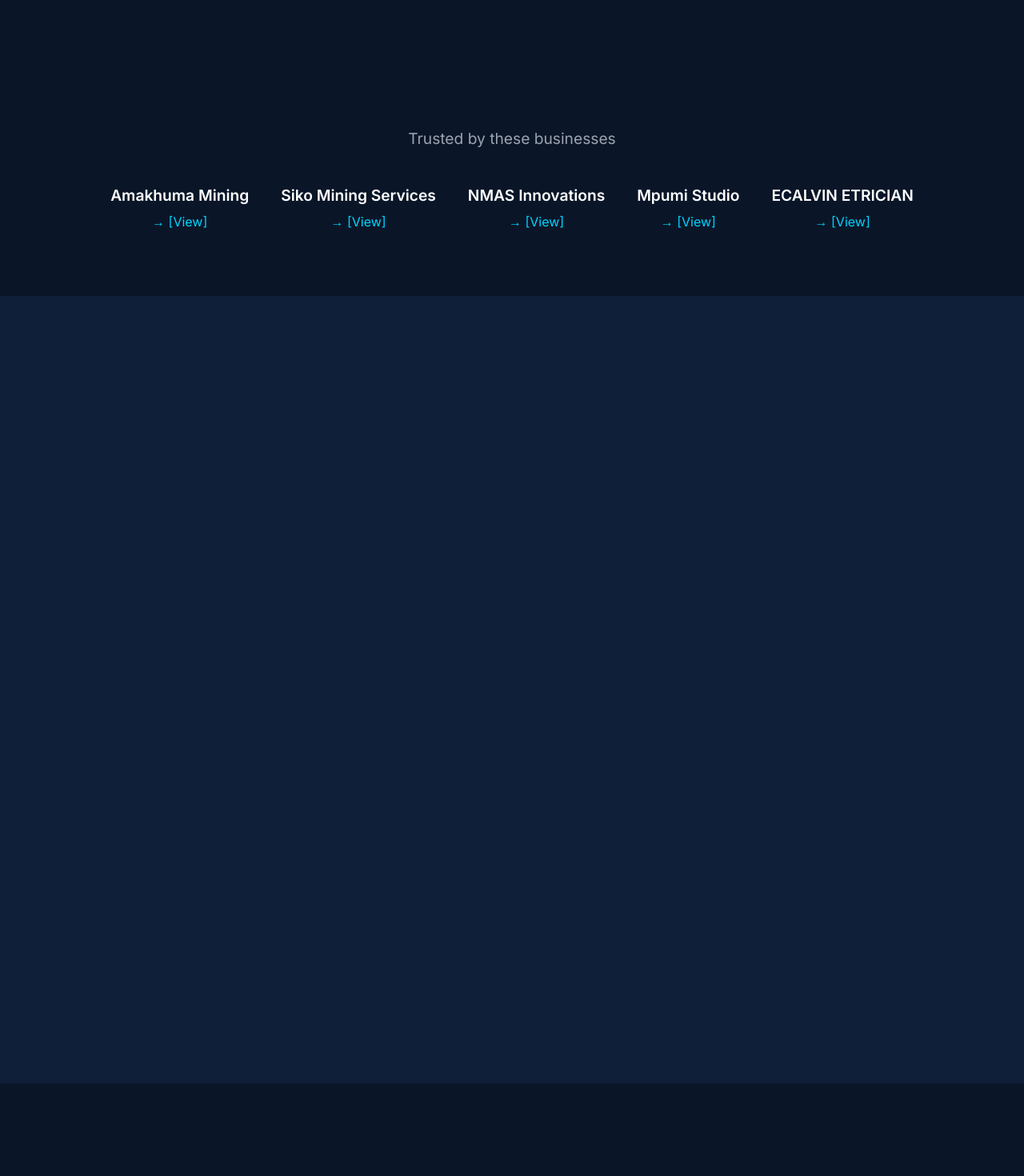
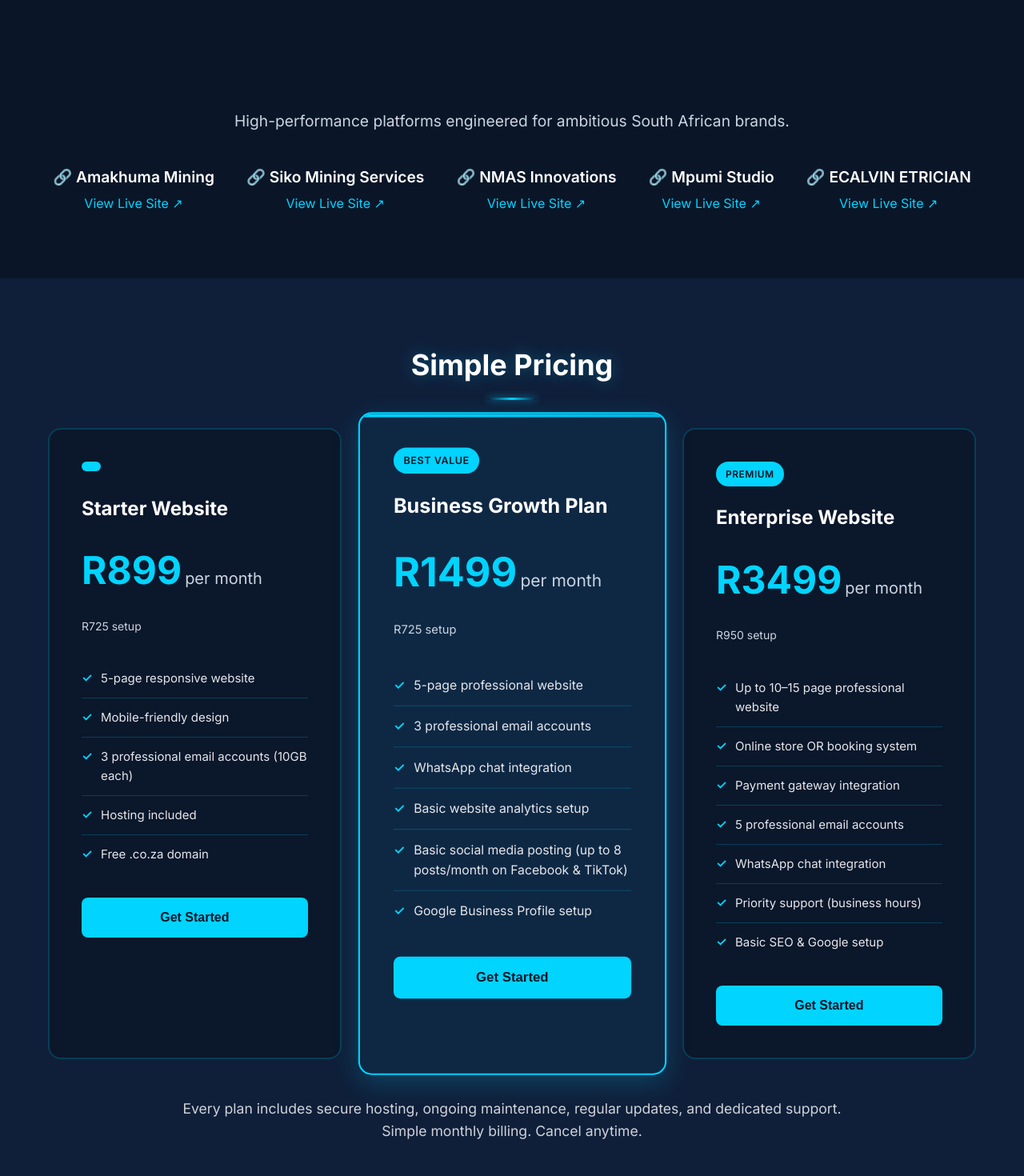
Before and after one commit to nmas3729/webcraft-nextjs, a Next.js app: page / in a window 1280 px wide. Shown: the part 1260-2730 px from the top of the page at 80% size. Built offline with nearby package versions, Linux system fonts and the light colour scheme.

Commit message:
Added my file

```diff
--- a/app/components/Benefits.tsx
+++ b/app/components/Benefits.tsx
@@ -3,18 +3,18 @@
 const benefits: Benefit[] = [
   {
     icon: '💰',
-    title: 'Pay After, Not Before',
-    description: 'See your website first. Love it, then pay. No R30K upfront.'
+    title: 'See It Before You Pay',
+    description: 'We build your preview site completely risk-free. Only pay when you love the final design.'
   },
   {
     icon: '🔓',
-    title: 'No Contracts',
-    description: 'Cancel anytime. No penalties. No questions.'
+    title: 'Zero Lock-In Contracts',
+    description: 'Enjoy total flexibility. Our month-to-month subscriptions can be cancelled at any time without penalties.'
   },
   {
     icon: '⚡',
-    title: 'Built for Speed',
-    description: 'Loads in 2 seconds. Google loves fast sites.'
+    title: 'Engineered for Speed',
+    description: 'Built on lightning-fast Next.js architecture. Your site loads in under 2 seconds, maximizing Google rankings.'
   }
 ];
 
--- a/app/components/Contact.tsx
+++ b/app/components/Contact.tsx
@@ -1,16 +1,16 @@
-'use client';
+"use client";
 
-import { useState, FormEvent } from 'react';
-import type { FormData } from '../lib/types';
+import { useState, FormEvent } from "react";
+import type { FormData } from "../lib/types";
 
 export default function Contact() {
   const [formData, setFormData] = useState<FormData>({
-    name: '',
-    business: '',
-    email: '',
-    phone: '',
-    plan: '',
-    message: ''
+    name: "",
+    business: "",
+    email: "",
+    phone: "",
+    plan: "",
+    message: "",
   });
 
   const [isSubmitting, setIsSubmitting] = useState(false);
@@ -24,35 +24,42 @@
     const whatsappURL = `https://wa.me/27674877278?text=${encodeURIComponent(whatsappMessage)}`;
 
     // Open WhatsApp
-    window.open(whatsappURL, '_blank');
+    window.open(whatsappURL, "_blank");
 
     // Reset form
     setFormData({
-      name: '',
-      business: '',
-      email: '',
-      phone: '',
-      plan: '',
-      message: ''
+      name: "",
+      business: "",
+      email: "",
+      phone: "",
+      plan: "",
+      message: "",
     });
 
     setIsSubmitting(false);
   };
 
-  const handleChange = (e: React.ChangeEvent<HTMLInputElement | HTMLSelectElement | HTMLTextAreaElement>) => {
+  const handleChange = (
+    e: React.ChangeEvent<
+      HTMLInputElement | HTMLSelectElement | HTMLTextAreaElement
+    >,
+  ) => {
     setFormData({
       ...formData,
-      [e.target.name]: e.target.value
+      [e.target.name]: e.target.value,
     });
   };
 
   return (
     <section className="contact" id="contact">
       <div className="container">
-        <h2>Ready?</h2>
+        <h2>Ready to elevate your business?</h2>
         <p>
-          <a href="mailto:webcraft@nmas.co.za" style={{ color: 'inherit', textDecoration: 'none' }}>
-            Get your free website preview in 5 days.
+          <a
+            href="mailto:webcraft@nmas.co.za"
+            style={{ color: "inherit", textDecoration: "none" }}
+          >
+            Get your free, no-obligation website preview in 5 days.
           </a>
         </p>
         <form id="contactForm" onSubmit={handleSubmit}>
@@ -97,16 +104,22 @@
             />
           </div>
           <div className="form-group">
+            <label htmlFor="plan" className="sr-only">
+              Pick a plan
+            </label>
             <select
+              id="plan"
               name="plan"
               required
               value={formData.plan}
               onChange={handleChange}
             >
               <option value="">Pick a plan *</option>
-              <option value="Starter">Starter (R899/mo)</option>
-              <option value="Business">Business (R1,799/mo)</option>
-              <option value="Enterprise">Enterprise (R3,499/mo)</option>
+              <option value="Starter Website">Starter Website (R899 per month)</option>
+              <option value="Business Growth Plan">
+                Business Growth Plan (R1,499 per month)
+              </option>
+              <option value="Enterprise Website">Enterprise Website (R3,499 per month)</option>
             </select>
           </div>
           <div className="form-group">
@@ -124,7 +137,7 @@
             className="btn btn-primary btn-full"
             disabled={isSubmitting}
           >
-            {isSubmitting ? 'Sending...' : 'Get Free Preview'}
+            {isSubmitting ? "Sending..." : "Get Free Preview"}
           </button>
         </form>
       </div>
--- a/app/components/Footer.tsx
+++ b/app/components/Footer.tsx
@@ -1,12 +1,12 @@
-'use client';
+"use client";
 
-import Image from 'next/image';
+import Image from "next/image";
 
 export default function Footer() {
   const scrollToSection = (id: string) => {
     const element = document.querySelector(id);
     if (element) {
-      element.scrollIntoView({ behavior: 'smooth' });
+      element.scrollIntoView({ behavior: "smooth" });
     }
   };
 
@@ -27,81 +27,109 @@
                 <div className="logo">
                   NMAS<span className="logo-accent">WebCraft</span>
                 </div>
-                <div className="logo-subtext">division of NMAS Innovations</div>
+                <div className="logo-subtext">An NMAS Innovations Company</div>
               </div>
             </div>
-            <p>Premium Next.js websites for South African businesses. Pay nothing until it&apos;s live.</p>
+            <p>
+              High-performance web architecture for South African businesses. Subscriptions start only when you love the final design.
+            </p>
           </div>
           <div>
-            <h4>Quick Links</h4>
+            <h3>Quick Links</h3>
             <ul>
               <li>
-                <a href="#pricing" onClick={(e) => {
+                <a
+                  href="#pricing"
+                  onClick={(e) => {
                     e.preventDefault();
-                  scrollToSection('#pricing');
-                }}>
+                    scrollToSection("#pricing");
+                  }}
+                >
                   Pricing
                 </a>
               </li>
               <li>
-                <a href="#how" onClick={(e) => {
+                <a
+                  href="#how"
+                  onClick={(e) => {
                     e.preventDefault();
-                  scrollToSection('#how');
-                }}>
+                    scrollToSection("#how");
+                  }}
+                >
                   How It Works
                 </a>
               </li>
               <li>
-                <a href="#faq" onClick={(e) => {
+                <a
+                  href="#faq"
+                  onClick={(e) => {
                     e.preventDefault();
-                  scrollToSection('#faq');
-                }}>
+                    scrollToSection("#faq");
+                  }}
+                >
                   FAQ
                 </a>
               </li>
             </ul>
           </div>
           <div>
-            <h4>Plans</h4>
+            <h3>Plans</h3>
             <ul>
               <li>
-                <a href="#pricing" onClick={(e) => {
+                <a
+                  href="#pricing"
+                  onClick={(e) => {
                     e.preventDefault();
-                  scrollToSection('#pricing');
-                }}>
-                  Starter
+                    scrollToSection("#pricing");
+                  }}
+                >
+                  Starter Website
                 </a>
               </li>
               <li>
-                <a href="#pricing" onClick={(e) => {
+                <a
+                  href="#pricing"
+                  onClick={(e) => {
                     e.preventDefault();
-                  scrollToSection('#pricing');
-                }}>
-                  Business
+                    scrollToSection("#pricing");
+                  }}
+                >
+                  Business Growth Plan
                 </a>
               </li>
               <li>
-                <a href="#pricing" onClick={(e) => {
+                <a
+                  href="#pricing"
+                  onClick={(e) => {
                     e.preventDefault();
-                  scrollToSection('#pricing');
-                }}>
-                  Enterprise
+                    scrollToSection("#pricing");
+                  }}
+                >
+                  Enterprise Website
                 </a>
               </li>
             </ul>
           </div>
           <div>
-            <h4>Contact</h4>
+            <h3>Contact</h3>
             <ul>
               <li>
-                <a href="https://wa.me/27674877278" target="_blank" rel="noopener noreferrer">
+                <a
+                  href="https://wa.me/27674877278"
+                  target="_blank"
+                  rel="noopener noreferrer"
+                >
                   WhatsApp Us
                 </a>
               </li>
               <li>+27 67 487 7278</li>
               <li>Johannesburg, SA</li>
               <li>
-                <a href="https://www.webcraft.nmas.co.za" target="_blank" rel="noopener noreferrer">
+                <a
+                  href="https://www.webcraft.nmas.co.za"
+                  target="_blank"
+                  rel="noopener noreferrer"
+                >
                   www.webcraft.nmas.co.za
                 </a>
               </li>
--- a/app/components/Hero.tsx
+++ b/app/components/Hero.tsx
@@ -12,10 +12,10 @@
     <section className="hero">
       <div className="container">
         <h1>
-          Premium Websites from<br />
-          <span className="highlight">R899/Month</span>
+          Professional Websites from<br />
+          <span className="highlight">R899/month</span>
         </h1>
-        <p>Pay nothing until it&apos;s live. No contracts.</p>
+        <p>All-inclusive website subscriptions. Zero upfront costs. Cancel anytime.</p>
         <div className="hero-ctas">
           <button
             className="btn btn-primary"
--- a/app/components/HowItWorks.tsx
+++ b/app/components/HowItWorks.tsx
@@ -3,23 +3,23 @@
 const steps: Step[] = [
   {
     number: 1,
-    title: 'Call Us',
-    description: '15 minutes. Free.'
+    title: 'Free Strategy Call',
+    description: 'A quick 15-minute consultation to understand your business goals.'
   },
   {
     number: 2,
-    title: 'We Build',
-    description: '5 days. No charge.'
+    title: 'We Build Your Preview',
+    description: 'We design and develop your fully functional site in just 5 days.'
   },
   {
     number: 3,
-    title: 'You Review',
-    description: 'Change what you want.'
+    title: 'You Review & Refine',
+    description: 'We make unlimited revisions until you are completely satisfied.'
   },
   {
     number: 4,
-    title: 'Go Live',
-    description: 'Love it? Pay. Live in 24hrs.'
+    title: 'Subscribe & Go Live',
+    description: 'Approve the design, start your subscription, and launch within 24 hours.'
   }
 ];
 
--- a/app/components/Portfolio.tsx
+++ b/app/components/Portfolio.tsx
@@ -4,7 +4,7 @@
   return (
     <section id="portfolio">
       <div className="container">
-        <h2 className="section-title">Our Work</h2>
+        <h2 className="section-title">Featured Projects</h2>
         <p
           style={{
             textAlign: 'center',
@@ -13,7 +13,7 @@
             marginBottom: '40px'
           }}
         >
-          Trusted by these businesses
+          High-performance platforms engineered for ambitious South African brands.
         </p>
 
         <div
@@ -34,7 +34,7 @@
                 color: 'var(--text-primary)'
               }}
             >
-              Amakhuma Mining
+              🔗 Amakhuma Mining
             </div>
             <a
               href="https://amakhuma.co.za"
@@ -45,8 +45,9 @@
                 textDecoration: 'none',
                 fontSize: '1rem'
               }}
+              aria-label="View Amakhuma Mining website"
             >
-              → [View]
+              View Live Site ↗
             </a>
           </div>
 
@@ -59,7 +60,7 @@
                 color: 'var(--text-primary)'
               }}
             >
-              Siko Mining Services
+              🔗 Siko Mining Services
             </div>
             <a
               href="https://sikomining.co.za"
@@ -70,8 +71,9 @@
                 textDecoration: 'none',
                 fontSize: '1rem'
               }}
+              aria-label="View Siko Mining Services website"
             >
-              → [View]
+              View Live Site ↗
             </a>
           </div>
 
@@ -84,7 +86,7 @@
                 color: 'var(--text-primary)'
               }}
             >
-              NMAS Innovations
+              🔗 NMAS Innovations
             </div>
             <a
               href="https://nmas.co.za"
@@ -95,8 +97,9 @@
                 textDecoration: 'none',
                 fontSize: '1rem'
               }}
+              aria-label="View NMAS Innovations website"
             >
-              → [View]
+              View Live Site ↗
             </a>
           </div>
 
@@ -109,7 +112,7 @@
                 color: 'var(--text-primary)'
               }}
             >
-              Mpumi Studio
+              🔗 Mpumi Studio
             </div>
             <a
               href="https://mpumi.nmas.co.za"
@@ -120,8 +123,9 @@
                 textDecoration: 'none',
                 fontSize: '1rem'
               }}
+              aria-label="View Mpumi Studio website"
             >
-              → [View]
+              View Live Site ↗
             </a>
           </div>
 
@@ -134,7 +138,7 @@
                 color: 'var(--text-primary)'
               }}
             >
-              ECALVIN ETRICIAN
+              🔗 ECALVIN ETRICIAN
             </div>
             <a
               href="https://ecalvinetrician.co.za"
@@ -145,8 +149,9 @@
                 textDecoration: 'none',
                 fontSize: '1rem'
               }}
+              aria-label="View ECALVIN ETRICIAN website"
             >
-              → [View]
+              View Live Site ↗
             </a>
           </div>
 
--- a/app/components/Pricing.tsx
+++ b/app/components/Pricing.tsx
@@ -1,49 +1,50 @@
-'use client';
+"use client";
 
-import type { PricingTier } from '../lib/types';
+import type { PricingTier } from "../lib/types";
 
 const pricingTiers: PricingTier[] = [
   {
-    name: 'Starter',
-    badge: 'Most Popular',
+    name: 'Starter Website',
+    badge: '',
     price: 899,
     setup: 725,
     features: [
-      '5 pages',
-      'Mobile-ready',
-      '2 emails',
+      '5-page responsive website',
+      'Mobile-friendly design',
+      '3 professional email accounts (10GB each)',
       'Hosting included',
-      'Free domain'
+      'Free .co.za domain'
     ],
     featured: false
   },
   {
-    name: 'Business',
+    name: 'Business Growth Plan',
     badge: 'Best Value',
-    price: 1799,
+    price: 1499,
     setup: 725,
     features: [
-      '10 pages',
-      '3 emails',
-      'Analytics',
-      'WhatsApp chat',
-      'Blog ready',
-      'Priority support'
+      '5-page professional website',
+      '3 professional email accounts',
+      'WhatsApp chat integration',
+      'Basic website analytics setup',
+      'Basic social media posting (up to 8 posts/month on Facebook & TikTok)',
+      'Google Business Profile setup'
     ],
     featured: true
   },
   {
-    name: 'Enterprise',
+    name: 'Enterprise Website',
     badge: 'Premium',
     price: 3499,
     setup: 950,
     features: [
-      'Unlimited pages',
-      'Online store OR bookings',
-      'Payment gateway',
-      '5 emails',
-      '24hr support',
-      'Everything included'
+      'Up to 10–15 page professional website',
+      'Online store OR booking system',
+      'Payment gateway integration',
+      '5 professional email accounts',
+      'WhatsApp chat integration',
+      'Priority support (business hours)',
+      'Basic SEO & Google setup'
     ],
     featured: false
   }
@@ -51,9 +52,9 @@
 
 export default function Pricing() {
   const scrollToContact = () => {
-    const element = document.querySelector('#contact');
+    const element = document.querySelector("#contact");
     if (element) {
-      element.scrollIntoView({ behavior: 'smooth' });
+      element.scrollIntoView({ behavior: "smooth" });
     }
   };
 
@@ -65,12 +66,13 @@
           {pricingTiers.map((tier, index) => (
             <div
               key={index}
-              className={`price-card ${tier.featured ? 'featured' : ''}`}
+              className={`price-card ${tier.featured ? "featured" : ""}`}
             >
               <span className="badge">{tier.badge}</span>
               <h3>{tier.name}</h3>
               <div className="price">
-                R{tier.price}<span>/mo</span>
+                R{tier.price}
+                <span> per month</span>
               </div>
               <div className="setup-fee">R{tier.setup} setup</div>
               <ul className="features">
@@ -87,6 +89,10 @@
             </div>
           ))}
         </div>
+        <div style={{ textAlign: "center", marginTop: "3rem", fontSize: "1.1rem", opacity: 0.9 }}>
+          <p>Every plan includes secure hosting, ongoing maintenance, regular updates, and dedicated support.</p>
+          <p>Simple monthly billing. Cancel anytime.</p>
+        </div>
       </div>
     </section>
   );
--- a/app/globals.css
+++ b/app/globals.css
@@ -20,7 +20,7 @@
     --bg-dark: #050d18;
     --text-primary: #ffffff;
     --text-secondary: #e5e7eb;
-    --text-muted: #9ca3af;
+    --text-muted: #cbd5e1;
     --border-color: rgba(0, 212, 255, 0.2);
     --shadow-glow: rgba(0, 212, 255, 0.4);
 }
@@ -35,6 +35,10 @@
     color: var(--text-secondary);
     background: var(--bg-primary);
     overflow-x: hidden;
+}
+
+p a {
+    text-decoration: underline;
 }
 
 .container {
--- a/app/layout.tsx
+++ b/app/layout.tsx
@@ -1,7 +1,6 @@
 import type { Metadata } from 'next';
 import { Inter } from 'next/font/google';
 import './globals.css';
-import Banner from './components/Banner';
 import Navigation from './components/Navigation';
 import Footer from './components/Footer';
 import Analytics from './components/Analytics';
@@ -9,8 +8,8 @@
 const inter = Inter({ subsets: ['latin'] });
 
 export const metadata: Metadata = {
-  title: 'Website Design from R899/Month | NMAS WebCraft',
-  description: 'Custom Next.js websites for South African businesses. Pay nothing until live. No contracts. From R899/month.',
+  title: 'Website Design from R899 per month | NMAS WebCraft',
+  description: 'Custom Next.js websites for South African businesses. Pay nothing until live. No contracts. From R899 per month.',
   keywords: 'website design South Africa, pay monthly website, affordable website design, Next.js websites, custom website design, web design Johannesburg, small business websites South Africa',
 };
 
@@ -27,7 +26,6 @@
       </head>
       <body className={inter.className}>
         <Analytics />
-        <Banner />
         <Navigation />
         {children}
         <Footer />
--- a/app/page.tsx
+++ b/app/page.tsx
@@ -1,14 +1,16 @@
 'use client';
 
 import { useEffect } from 'react';
+import dynamic from 'next/dynamic';
 import Hero from './components/Hero';
 import Benefits from './components/Benefits';
 import PortfolioSection from './components/Portfolio';
-import Pricing from './components/Pricing';
-import HowItWorks from './components/HowItWorks';
-import FAQ from './components/FAQ';
-import Contact from './components/Contact';
-import WhatsAppButton from './components/WhatsAppButton';
+
+const Pricing = dynamic(() => import('./components/Pricing'));
+const HowItWorks = dynamic(() => import('./components/HowItWorks'));
+const FAQ = dynamic(() => import('./components/FAQ'));
+const Contact = dynamic(() => import('./components/Contact'));
+const WhatsAppButton = dynamic(() => import('./components/WhatsAppButton'), { ssr: false });
 import { initAnimations, createParticleEffects } from './lib/animations';
 
 export default function Home() {
--- a/next.config.js
+++ b/next.config.js
@@ -2,6 +2,19 @@
 const nextConfig = {
   // Empty turbopack config to silence the warning
   turbopack: {},
+  async headers() {
+    return [
+      {
+        source: '/(.*)',
+        headers: [
+          {
+            key: 'Cache-Control',
+            value: 'public, max-age=31536000, immutable',
+          },
+        ],
+      },
+    ];
+  },
 };
 
 module.exports = nextConfig;
```
Also changed, not shown: app/components/FAQ.tsx (+6 -6 lines). Lines whose indentation alone changed are shown as unchanged.
